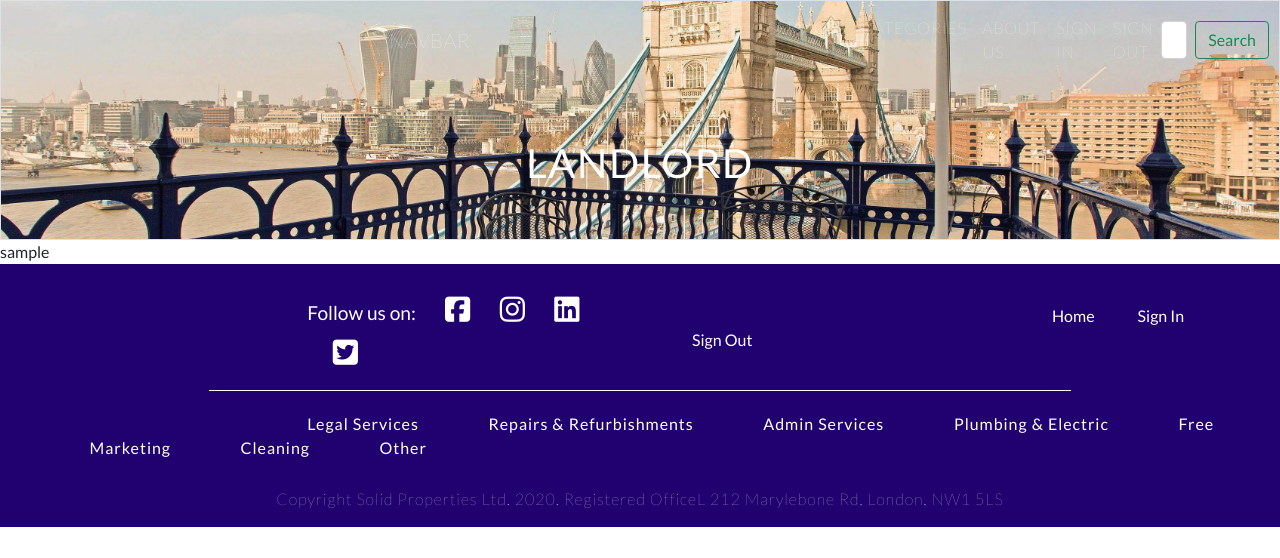
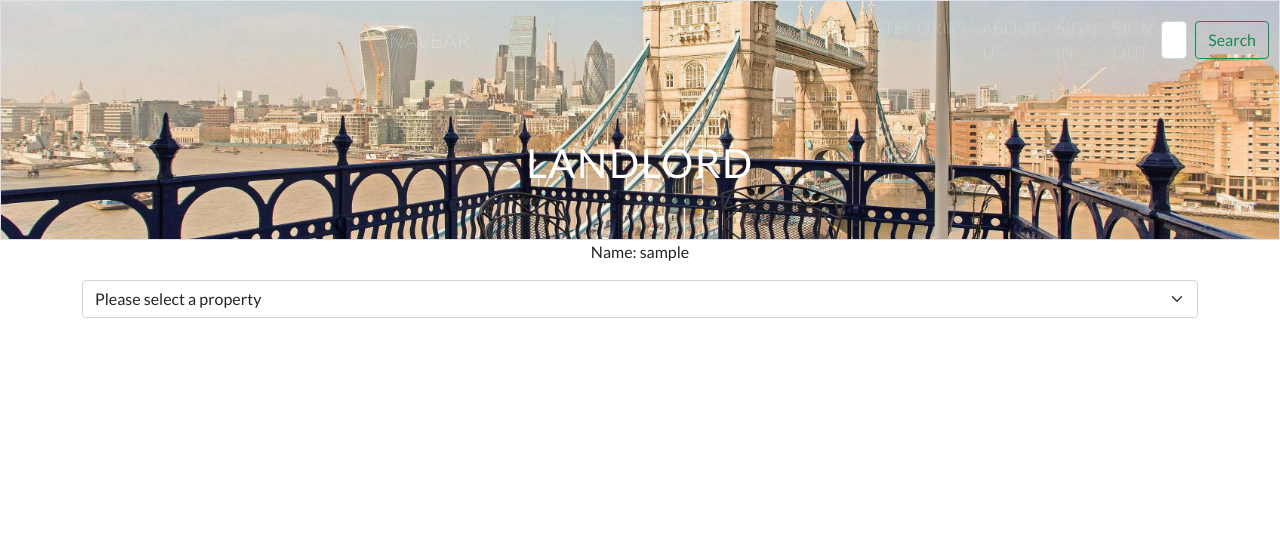
Before and after one commit to Astig-1982/Solid-Properties-Project, a Django app: page /profile/ in a window 1280 px wide. Shown: the top 558 px of the page. Before the commit the page ends 527 px from the top, so only its background shows below. Run offline with Django 3.2, Linux system fonts and the light colour scheme; the visitor is signed in with stand-in values (Sample User, id 1); data comes from the database, SQL or seed files in the repository; data that the repository does not hold is empty; some libraries are stand-ins or nearby versions.

Commit message:
Started rendering the properties on the page

```diff
--- a/profiles/templates/profiles/profile.html
+++ b/profiles/templates/profiles/profile.html
@@ -11,15 +11,61 @@
         </div>
     </div>
 </div>
-<div class="div">
+
+
+<div class="container">
+    <div class="row">
+        <div class="col-12 text-center">
+            <div class="profile-div mx-auto">
+                <p>
+                    Name: {{ landlord }}
+                </p>
+                <select class="form-select" aria-label="Default select example">
+                    <option selected>Please select a property</option>
+                    {% for property in properties %}
+                    <option value="{{ property.street_address }}">{{ property.street_address }}</option>
+                    {% endfor %}
+                </select>
+            </div>
+        </div>
+    </div>
+</div>
+
+<!--
+<div>
     {{ landlord }}
 </div>
 
 
 
+<div style="margin-top: 20px;">
+    {% for property in properties %}
+        <div>
+            <div>
+                {{ property.street_address }}
+            </div>
+            <div>
+                {{ property.no_of_bedrooms }}
+            </div>
+        </div>
+    {% endfor %}
+</div>
+-->
 
 
 
 
 
+{% block postloadjs %}
+
+<script type="text/javascript">
+    $(document).ready(function () {
+        $('.footer-container').css('margin-top', '50%')
+    });
+</script>
+
 {% endblock %}
+
+
+
+{% endblock %}
--- a/profiles/views.py
+++ b/profiles/views.py
@@ -1,5 +1,6 @@
 from django.shortcuts import render, get_object_or_404
 from .models import LandlordProfile
+from properties.models import Properties
 
 # Create your views here.
 
@@ -7,9 +8,12 @@ from .models import LandlordProfile
 def landlord_profile(request):
 
     landlord = get_object_or_404(LandlordProfile, user=request.user)
+    all_properties = landlord.properties.all()
+    properties = all_properties.order_by('street_address')
 
     context = {
         'landlord': landlord,
+        'properties': properties,
     }
 
     return render(request, 'profiles/profile.html', context)
```
